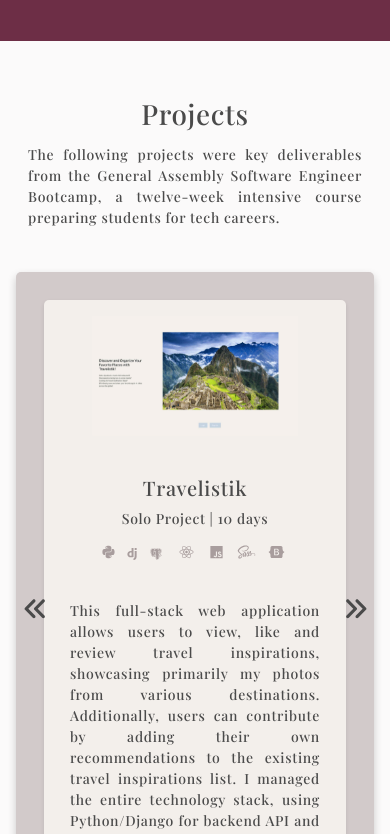
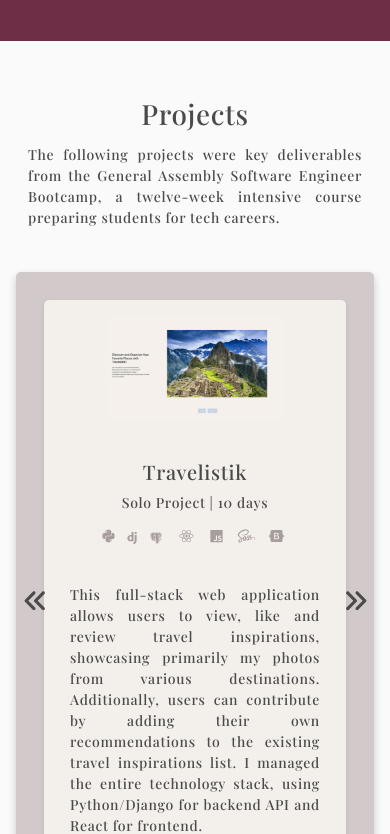
Before and after one commit to aszab1/portfolio-webpage, a React (Vite) app: page / in a window 390 px wide. Shown: the part 443-1277 px from the top of the page. Built offline with nearby package versions, Linux system fonts and the light colour scheme; a web font is replaced by a local one.

Commit message:
fixed icon CSS issue

```diff
--- a/src/styles/components/Projects.scss
+++ b/src/styles/components/Projects.scss
@@ -2,6 +2,7 @@
 /* Carousel styles */
 .carousel {
   width: 90%;
+  height: 500px;
   margin: 2em auto;
   position: relative;
   overflow: hidden;
@@ -60,16 +61,9 @@ p.chakra-text.project-description {
 }
 
 .project-cardbody{
+  height: 420px;
   background-color: #f3efeb;
   box-shadow: 0 2px 4px 0 rgba(0, 0, 0, 0.1);
-}
-
-
-.project-card {
-  flex: 1;
-  display: flex;
-  justify-content: center;
-  align-items: center;
 }
 
 .image-box {
@@ -123,7 +117,7 @@ p.chakra-text.project-description {
   margin: 0 6px 40px 0;
 }
 
-.node, .html, .cssnpm{
+.node, .html, .css{
   width: 18px;
   margin: 0 6px 44px 0;
 }
@@ -143,15 +137,28 @@ p.chakra-text.project-description {
   font-weight: bold;
   cursor: pointer;
 }
+@media only screen and (max-width: 1180px) {
+  .carousel{
+    height: 600px;
+  }
+  .heading{
+    margin-top: 1em;
+  }
+  .project-cardbody{
+    height: 500px;
+  }
+}
 
 @media only screen and (max-width: 968px){
   .carousel{
     width: 95%;
+    height: auto;
     margin: 0 auto;
     margin-bottom: 2em;
   }
   .project-cardbody{
     flex-direction: column-reverse;
+    height: 600px;
   }
   div.image-box{
     width: 70%;
```
